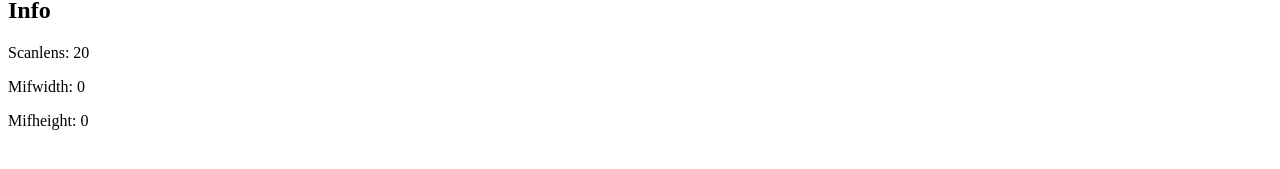
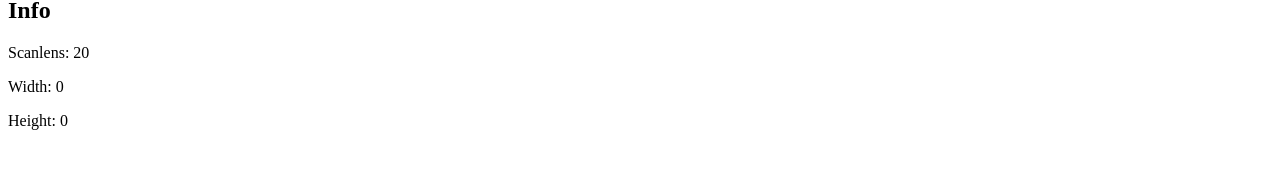
Before and after one commit to AshishLohia2003/DIgiScanSVS, a React (Vite) app: page / in a window 1280 px wide. Shown: the part 135-304 px from the top of the page. Built offline with nearby package versions, Linux system fonts and the light colour scheme.

Commit message:
Update ImageViewer.jsx

```diff
--- a/src/Components/ImageViewer.jsx
+++ b/src/Components/ImageViewer.jsx
@@ -306,10 +306,10 @@ console.log(annotationVisibility)
             </Box>
             <Box>
                         <h2>Info</h2>
-                        <Box>{infoContent}</Box>
+                        {/* <Box>{infoContent}</Box> */}
                         <p>Scanlens: {scanlens}</p>
-                        <p>Mifwidth: {mifwidth}</p>
-                        <p>Mifheight: {mifheight}</p>
+                        <p>Width: {mifwidth}</p>
+                        <p>Height: {mifheight}</p>
                     </Box>
         </Box>
     );
```
